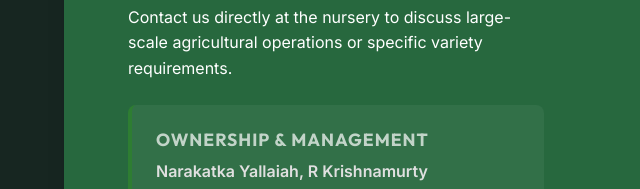
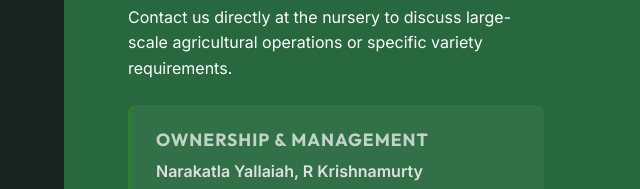
Before and after one commit to sreenu1232/sreelaskshmivenkateshwaranursery, a plain HTML site: page index.html in a window 1280 px wide. Shown: the part 4241-4430 px from the top of the page, 0-640 px from the left. Drawn offline with Linux system fonts and the light colour scheme.

Commit message:
Update index.html

```diff
--- a/index.html
+++ b/index.html
@@ -289,7 +289,7 @@
                             style="margin-top: 1.5rem; padding: 1.5rem; background: rgba(255,255,255,0.05); border-radius: 8px; border-left: 4px solid #2e7d32;">
                             <h4 style="color: #fff; margin-bottom: 0.5rem; font-size: 1.1rem;">Ownership & Management
                             </h4>
-                            <p style="margin-bottom: 0.5rem; color: #e0e0e0;"><strong>Narakatka Yallaiah, R
+                            <p style="margin-bottom: 0.5rem; color: #e0e0e0;"><strong>Narakatla Yallaiah, R
                                     Krishnamurty</strong></p>
                             <p style="margin-bottom: 0.25rem; font-size: 0.9rem; color: #ccc;">
                                 <svg width="14" height="14" viewBox="0 0 24 24" fill="none" stroke="currentColor"
@@ -373,7 +373,7 @@
                             <svg width="28" height="28" viewBox="0 0 24 24" fill="none" stroke="currentColor" stroke-width="2" stroke-linecap="round" stroke-linejoin="round"><path d="M22 16.92v3a2 2 0 0 1-2.18 2 19.79 19.79 0 0 1-8.63-3.07 19.5 19.5 0 0 1-6-6 19.79 19.79 0 0 1-3.07-8.67A2 2 0 0 1 4.11 2h3a2 2 0 0 1 2 1.72 12.84 12.84 0 0 0 .7 2.81 2 2 0 0 1-.45 2.11L8.09 9.91a16 16 0 0 0 6 6l1.27-1.27a2 2 0 0 1 2.11-.45 12.84 12.84 0 0 0 2.81.7A2 2 0 0 1 22 16.92z"/></svg>
                         </div>
                         <h3>Contact</h3>
-                        <p class="visit-card-owners">Narakatka Yallaiah, R Krishnamurty</p>
+                        <p class="visit-card-owners">Narakatla Yallaiah, R Krishnamurty</p>
                         <div class="visit-card-contact-links">
                             <a href="tel:+919880510812" class="visit-contact-item"><span class="visit-contact-icon">📞</span> +91 98805 10812</a>
                             <a href="tel:+918660367143" class="visit-contact-item"><span class="visit-contact-icon">📞</span> +91 86603 67143</a>
```
